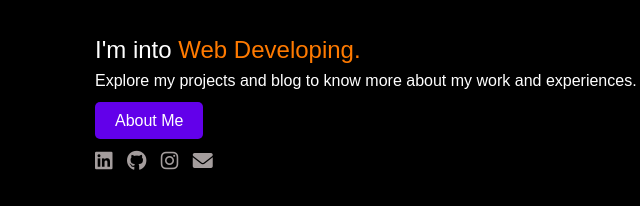
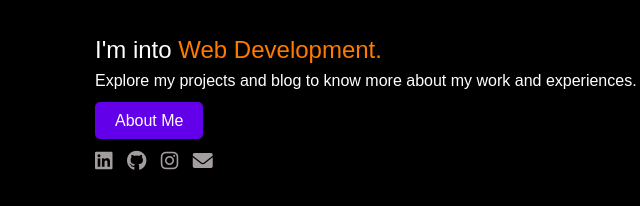
Before and after one commit to yshubh12/Portfolio, a plain HTML site: page index.html in a window 1280 px wide. Shown: the part 390-596 px from the top of the page, 5-645 px from the left. Drawn offline with Linux system fonts and the light colour scheme.

Commit message:
commitpublishing

```diff
--- a/index.html
+++ b/index.html
@@ -32,7 +32,7 @@
             <span style="color: aliceblue;">I'm  </span><span>SHUBH YADAV</span>
             </h1>
 
-            <p>I'm into <span>Web Developing.</span><br> <span style="color: white; font-size: medium;">Explore my projects and blog to know more about my work and experiences.</span></p>
+            <p>I'm into <span>Web Development.</span><br> <span style="color: white; font-size: medium;">Explore my projects and blog to know more about my work and experiences.</span></p>
             <a href="#about" class="btn">About Me</a>
             <div class="social-icons">
                 <a href="https://www.linkedin.com/in/shubh-yadav-5a4030264?utm_source=share&utm_campaign=share_via&utm_content=profile&utm_medium=android_app"><i class="fab fa-linkedin"></i></a>
```
